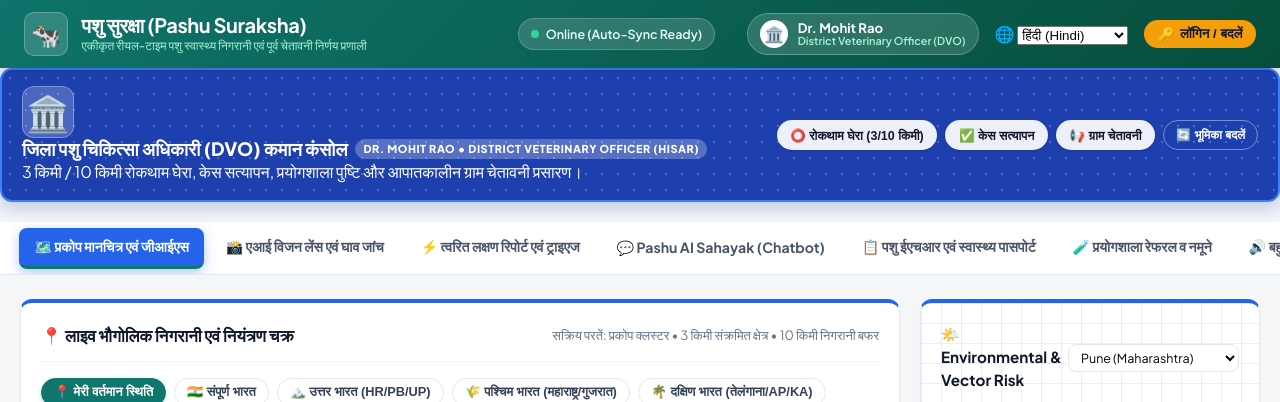
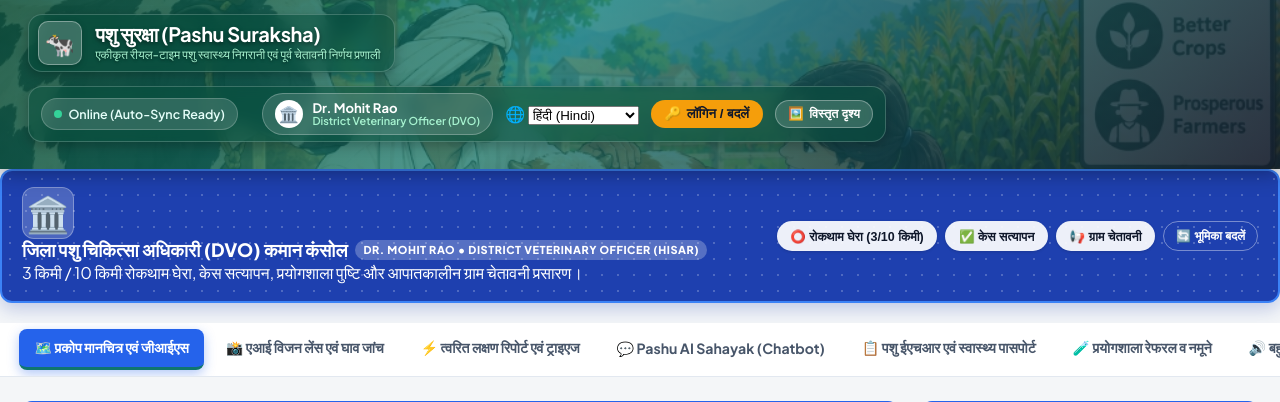
Before and after one commit to Heisenberg-RMS/pashu-suraksha, a Flask app: page / in a window 1280 px wide. Shown: the top 402 px of the page. Run offline with Flask 3, Linux system fonts and the light colour scheme; data comes from the database, SQL or seed files in the repository; both versions use the stored data as it was after the commit; data that the repository does not hold is empty; some libraries are stand-ins or nearby versions.

Commit message:
Set veterinary rural illustration as expanding header background with frosted glass controls and hero mode

```diff
--- a/static/css/style.css
+++ b/static/css/style.css
@@ -87,38 +87,66 @@ body {
   min-height: 100vh;
 }
 
-/* Header & Nav */
+/* Header & Nav with Expandable Scenic Illustration */
 .header-bar {
+  position: relative;
   background-color: #064e3b;
-  background-image: linear-gradient(135deg, rgba(15, 118, 110, 0.95) 0%, rgba(6, 78, 59, 0.98) 100%), radial-gradient(rgba(255, 255, 255, 0.18) 1.5px, transparent 1.5px);
-  background-size: 100% 100%, 18px 18px;
+  background-image:
+    linear-gradient(135deg, rgba(6, 78, 59, 0.84) 0%, rgba(15, 118, 110, 0.74) 42%, rgba(15, 23, 42, 0.88) 100%),
+    url('/static/images/header_bg.jpg');
+  background-size: cover;
+  background-position: center 28%;
+  background-repeat: no-repeat;
   color: var(--white);
-  padding: 0.75rem 1.5rem;
+  padding: 0.85rem 1.75rem;
   display: flex;
   justify-content: space-between;
   align-items: center;
-  box-shadow: var(--shadow);
+  flex-wrap: wrap;
+  gap: 0.85rem;
+  min-height: 84px;
+  height: auto;
+  box-shadow: 0 4px 20px rgba(0, 0, 0, 0.35);
   position: sticky;
   top: 0;
   z-index: 1000;
+  transition: min-height 0.4s cubic-bezier(0.4, 0, 0.2, 1), padding 0.4s cubic-bezier(0.4, 0, 0.2, 1), background-position 0.4s ease;
+  overflow: hidden;
+}
+
+.header-bar.expanded {
+  min-height: 240px;
+  padding: 1.4rem 1.75rem 1.25rem 1.75rem;
+  background-position: center 38%;
+  background-image:
+    linear-gradient(180deg, rgba(6, 78, 59, 0.86) 0%, rgba(6, 78, 59, 0.24) 45%, rgba(15, 23, 42, 0.92) 100%),
+    url('/static/images/header_bg.jpg');
 }
 
 .brand-section {
   display: flex;
   align-items: center;
   gap: 0.85rem;
+  background: rgba(6, 78, 59, 0.55);
+  backdrop-filter: blur(8px);
+  -webkit-backdrop-filter: blur(8px);
+  padding: 0.4rem 0.85rem 0.4rem 0.55rem;
+  border-radius: 14px;
+  border: 1px solid rgba(255, 255, 255, 0.2);
+  box-shadow: 0 4px 12px rgba(0, 0, 0, 0.25);
 }
 
 .brand-logo {
   width: 44px;
   height: 44px;
-  background: rgba(255, 255, 255, 0.15);
+  background: rgba(255, 255, 255, 0.2);
   border-radius: 10px;
   display: flex;
   align-items: center;
   justify-content: center;
   font-size: 1.5rem;
-  border: 1px solid rgba(255, 255, 255, 0.25);
+  border: 1px solid rgba(255, 255, 255, 0.35);
+  box-shadow: 0 2px 6px rgba(0, 0, 0, 0.2);
 }
 
 .brand-text h1 {
@@ -126,18 +154,114 @@ body {
   font-weight: 700;
   letter-spacing: -0.02em;
   line-height: 1.2;
+  text-shadow: 0 2px 4px rgba(0, 0, 0, 0.5);
 }
 
 .brand-text p {
   font-size: 0.75rem;
   color: #a7f3d0;
   font-weight: 500;
+  text-shadow: 0 1px 3px rgba(0, 0, 0, 0.6);
 }
 
 .header-controls {
   display: flex;
   align-items: center;
-  gap: 1rem;
+  gap: 0.75rem;
+  flex-wrap: wrap;
+  background: rgba(6, 78, 59, 0.55);
+  backdrop-filter: blur(8px);
+  -webkit-backdrop-filter: blur(8px);
+  padding: 0.4rem 0.75rem;
+  border-radius: 14px;
+  border: 1px solid rgba(255, 255, 255, 0.2);
+  box-shadow: 0 4px 12px rgba(0, 0, 0, 0.25);
+}
+
+.btn-header-expand {
+  background: rgba(255, 255, 255, 0.18);
+  color: #ffffff;
+  border: 1px solid rgba(255, 255, 255, 0.32);
+  border-radius: 20px;
+  padding: 0.35rem 0.75rem;
+  font-size: 0.78rem;
+  font-weight: 600;
+  cursor: pointer;
+  transition: all 0.2s ease;
+  display: inline-flex;
+  align-items: center;
+  gap: 0.35rem;
+  backdrop-filter: blur(4px);
+}
+
+.btn-header-expand:hover {
+  background: rgba(255, 255, 255, 0.3);
+  border-color: rgba(255, 255, 255, 0.5);
+  transform: translateY(-1px);
+}
+
+.header-expanded-content {
+  width: 100%;
+  max-height: 0;
+  opacity: 0;
+  overflow: hidden;
+  transition: max-height 0.4s ease, opacity 0.3s ease, margin 0.3s ease;
+  margin-top: 0;
+  pointer-events: none;
+}
+
+.header-bar.expanded .header-expanded-content {
+  max-height: 140px;
+  opacity: 1;
+  margin-top: 1.25rem;
+  pointer-events: auto;
+}
+
+.header-hero-tagline {
+  display: inline-flex;
+  align-items: center;
+  gap: 0.6rem;
+  flex-wrap: wrap;
+  font-size: 0.92rem;
+  font-weight: 700;
+  color: #f8fafc;
+  text-shadow: 0 2px 6px rgba(0, 0, 0, 0.65);
+  background: rgba(15, 23, 42, 0.6);
+  backdrop-filter: blur(8px);
+  -webkit-backdrop-filter: blur(8px);
+  padding: 0.45rem 1rem;
+  border-radius: 20px;
+  border: 1px solid rgba(255, 255, 255, 0.25);
+  margin-bottom: 0.35rem;
+}
+
+.motto-chip {
+  color: #fef08a;
+  font-weight: 700;
+}
+
+.motto-divider {
+  color: rgba(255, 255, 255, 0.4);
+}
+
+.motto-lang {
+  color: #a7f3d0;
+  font-size: 0.85rem;
+  font-weight: 600;
+}
+
+.header-hero-sub {
+  font-size: 0.8rem;
+  color: #f1f5f9;
+  text-shadow: 0 1px 4px rgba(0, 0, 0, 0.8);
+  margin-top: 0.25rem;
+  background: rgba(15, 23, 42, 0.45);
+  backdrop-filter: blur(6px);
+  -webkit-backdrop-filter: blur(6px);
+  display: inline-block;
+  padding: 0.2rem 0.75rem;
+  border-radius: 10px;
+  border: 1px solid rgba(255, 255, 255, 0.15);
 }
 
 .sync-badge {
--- a/static/js/app.js
+++ b/static/js/app.js
@@ -406,6 +406,21 @@ document.addEventListener('DOMContentLoaded', () => {
 
   // Load dashboard stats asynchronously in background without blocking UI
   refreshDashboardData().catch(err => console.error('Dashboard stats background error:', err));
+
+  // Restore header expand state if previously saved
+  if (localStorage.getItem('pashu_header_expanded') === 'true') {
+    const header = document.getElementById('appHeaderBar');
+    if (header) {
+      header.classList.add('expanded');
+      const label = document.getElementById('headerExpandLabel');
+      const icon = document.getElementById('headerExpandIcon');
+      if (label) {
+        label.setAttribute('data-i18n', 'header_compact_btn');
+        if (window.I18n) label.innerText = window.I18n.t('header_compact_btn');
+      }
+      if (icon) icon.innerText = '📐';
+    }
+  }
 
   window.addEventListener('languageChanged', () => {
     if (window.AuthManager) window.AuthManager.updateRoleBanner();
@@ -949,10 +964,34 @@ function triggerQuickDirectorBroadcast(alertType, radius = 10) {
   openAdvisoryForDisease(alertType, radius);
 }
 
+function toggleHeaderExpand() {
+  const header = document.getElementById('appHeaderBar');
+  const label = document.getElementById('headerExpandLabel');
+  const icon = document.getElementById('headerExpandIcon');
+  if (!header) return;
+
+  const isExpanded = header.classList.toggle('expanded');
+  localStorage.setItem('pashu_header_expanded', isExpanded ? 'true' : 'false');
+
+  const key = isExpanded ? 'header_compact_btn' : 'header_expand_btn';
+  if (label) {
+    label.setAttribute('data-i18n', key);
+    if (window.I18n) {
+      label.innerText = window.I18n.t(key);
+    } else {
+      label.innerText = isExpanded ? 'Compact View' : 'Expand View';
+    }
+  }
+  if (icon) {
+    icon.innerText = isExpanded ? '📐' : '🖼️';
+  }
+}
+
 window.App = {
   switchTab: switchTab,
   refreshData: refreshDashboardData,
   triggerEmergencyAction: triggerEmergencyAction,
   openAdvisoryForDisease: openAdvisoryForDisease,
-  triggerQuickDirectorBroadcast: triggerQuickDirectorBroadcast
+  triggerQuickDirectorBroadcast: triggerQuickDirectorBroadcast,
+  toggleHeaderExpand: toggleHeaderExpand
 };
--- a/static/js/i18n.js
+++ b/static/js/i18n.js
@@ -11,6 +11,8 @@ const I18N_TRANSLATIONS = {
     sync_online: "Online (Auto-Sync Ready)",
     sync_offline: "Offline Mode (Local Storage)",
     nav_login: "Login / Switch",
+    header_expand_btn: "Expand View",
+    header_compact_btn: "Compact View",
     user_dvo: "District Veterinary Officer (DVO)",
 
     // Navigation Tabs
@@ -163,6 +165,8 @@ const I18N_TRANSLATIONS = {
     sync_online: "ऑनलाइन (स्वतः सिंक तैयार)",
     sync_offline: "ऑफ़लाइन मोड (स्थानीय डेटा)",
     nav_login: "लॉगिन / बदलें",
+    header_expand_btn: "विस्तृत दृश्य",
+    header_compact_btn: "संपीड़ित दृश्य",
     user_dvo: "जिला पशु चिकित्सा अधिकारी (DVO)",
 
     // Navigation Tabs
@@ -314,6 +318,8 @@ const I18N_TRANSLATIONS = {
     sync_online: "ऑनलाइन (ऑटो-सिंक सज्ज)",
     sync_offline: "ऑफलाइन मोड (स्थानिक डेटा)",
     nav_login: "लॉगिन / बदला",
+    header_expand_btn: "विस्तारित दृश्य",
+    header_compact_btn: "संक्षिप्त दृश्य",
     user_dvo: "जिल्हा पशुवैद्यकीय अधिकारी (DVO)",
 
     // Navigation Tabs
@@ -465,6 +471,8 @@ const I18N_TRANSLATIONS = {
     sync_online: "ఆన్‌లైన్ (ఆటో-సింక్ సిద్ధం)",
     sync_offline: "ఆఫ్‌లైన్ మోడ్ (స్థానిక డేటా)",
     nav_login: "లాగిన్ / మార్చండి",
+    header_expand_btn: "విస్తృత వీక్షణ",
+    header_compact_btn: "సంక్షిప్త వీక్షణ",
     user_dvo: "జిల్లా పశువైద్య అధికారి (DVO)",
 
     // Navigation Tabs
--- a/templates/index.html
+++ b/templates/index.html
@@ -24,8 +24,8 @@
 </head>
 <body>
 
-  <!-- Top Header Bar -->
-  <header class="header-bar">
+  <!-- Top Header Bar with Expanding Scenic Illustration -->
+  <header class="header-bar" id="appHeaderBar">
     <div class="brand-section">
       <div class="brand-logo">🐄</div>
       <div class="brand-text">
@@ -63,6 +63,26 @@
       <button class="btn-login-toggle" onclick="window.AuthManager.openModal()">
         🔑 <span data-i18n="nav_login">Login / Switch</span>
       </button>
+
+      <!-- Expand / Compact Header Background Toggle Button -->
+      <button type="button" class="btn-header-expand" id="btnHeaderExpand" onclick="window.App.toggleHeaderExpand()" title="Expand or compact header scenery illustration">
+        <span id="headerExpandIcon">🖼️</span> <span id="headerExpandLabel" data-i18n="header_expand_btn">Expand View</span>
+      </button>
+    </div>
+
+    <!-- Expandable Hero Banner Details -->
+    <div class="header-expanded-content" id="headerExpandedContent">
+      <div class="header-hero-tagline">
+        <span class="motto-chip">🐄 Healthy Animals</span>
+        <span class="motto-divider">•</span>
+        <span class="motto-chip">🌾 Better Crops</span>
+        <span class="motto-divider">•</span>
+        <span class="motto-chip">👨‍🌾 Prosperous Farmers</span>
+        <span class="motto-lang">| स्वस्थ पशु • उन्नत कृषि • समृद्ध किसान</span>
+      </div>
+      <div class="header-hero-sub">
+        National Integrated Veterinary Epidemic Intelligence, Tele-Diagnostics & Rural Animal Health Care Ecosystem
+      </div>
     </div>
   </header>
 
```
Also changed, not shown: database/pashu_suraksha.db, static/images/header_bg.jpg (added).
